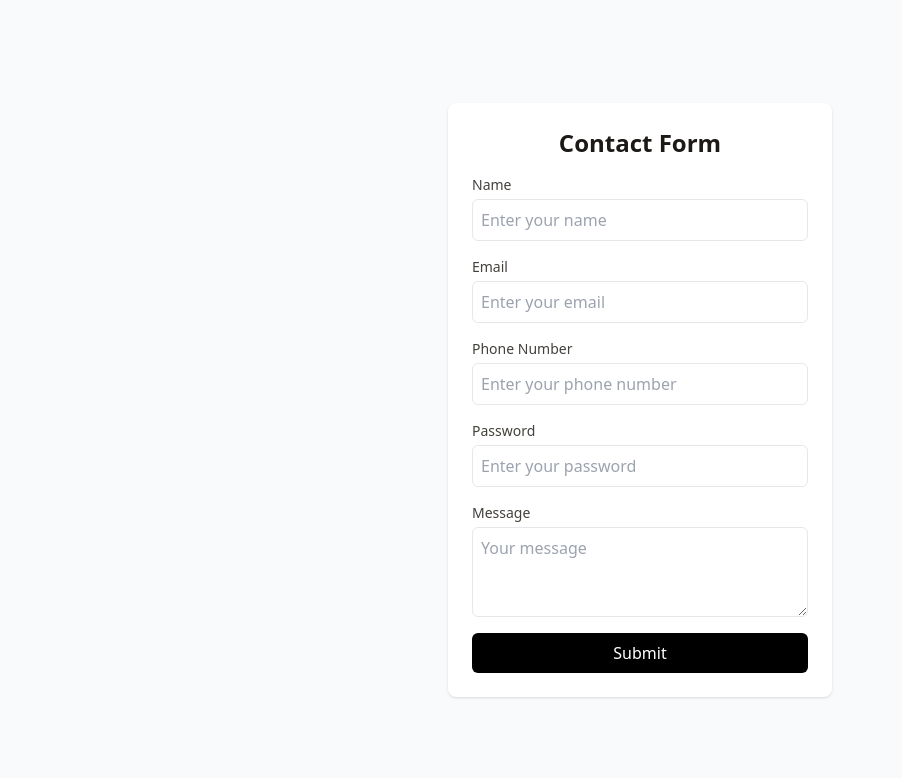
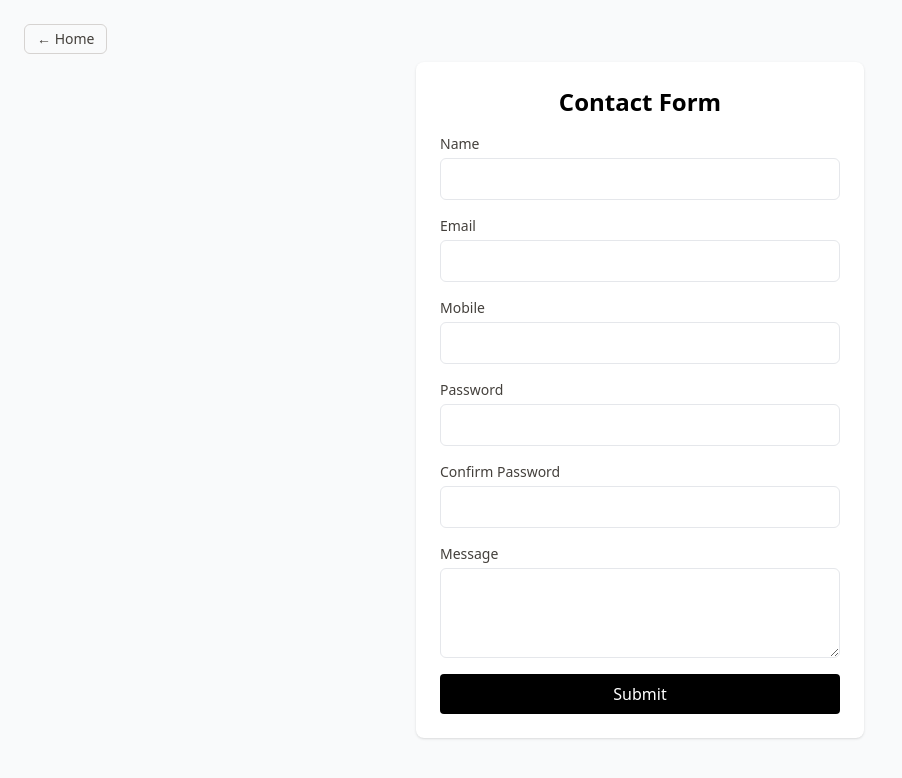
Before and after one commit to mansid090/my-react-app, a React (Vite) app: page /form in a window 1280 px wide. Shown: the top 778 px of the page, without its empty margins (0-902 px from the left). Built offline with nearby package versions, Linux system fonts and the light colour scheme.

Commit message:
added form

```diff
--- a/package.json
+++ b/package.json
@@ -10,6 +10,7 @@
     "preview": "vite preview"
   },
   "dependencies": {
+    "formik": "^2.4.9",
     "react": "^19.2.0",
     "react-dom": "^19.2.0",
     "react-router-dom": "^7.11.0"
--- a/src/pages/Counter.jsx
+++ b/src/pages/Counter.jsx
@@ -1,11 +1,16 @@
 import Button from "../Components/Button";
 import { useCounter } from "../hooks/useCounter";
+import { Link } from "react-router-dom";
 export default function Counter() {
   const { count, increment, decrement, reset } = useCounter(0);
 
   return (
     <main className="min-h-screen min-w-screen bg-white flex flex-col justify-center items-center">
-
+      <Link to="/" className="absolute top-6 left-6">
+        <Button className="px-3 py-1 text-sm rounded-md border border-stone-300 text-stone-700 hover:bg-stone-100 transition">
+          ← Home
+        </Button>
+      </Link>
       <div className="font-bold text-5xl gap-4">
         <h1>Counter App</h1>
       </div>
--- a/src/pages/Forms.jsx
+++ b/src/pages/Forms.jsx
@@ -1,83 +1,142 @@
-import { useState } from "react";
+import { useFormik } from "formik";
 import Button from "../Components/Button";
 import Input from "../Components/Input";
-
-export default function Forms() {
-  const [formData, setFormData] = useState({
+import {Link} from 'react-router-dom'
+export default function FormPage() {
+  const formik = useFormik({
+    initialValues: {
       name: "",
       email: "",
-    phone: "",
+      mobile: "",
       password: "",
+      confirmPassword: "",
       message: "",
-  });
+    },
 
-  function handleChange(e) {
-    const { name, value } = e.target;
+    validate(values) {
+      const errors = {};
 
-    setFormData((prev) => ({
-      ...prev,
-      [name]: value,
-    }));
+      if (!values.name) {
+        errors.name = "Name is required";
       }
 
-  function handleSubmit(e) {
-    e.preventDefault();
-    console.log("Form submitted:", formData);
+      if (!values.email) {
+        errors.email = "Email is required";
+      } else if (!values.email.includes("@")) {
+        errors.email = "Invalid email address";
       }
+
+      if (!values.mobile) {
+        errors.mobile = "Mobile number is required";
+      } else if (values.mobile.length !== 10) {
+        errors.mobile = "Mobile number must be 10 digits";
+      }
+
+      if (!values.password) {
+        errors.password = "Password is required";
+      } else if (values.password.length < 6) {
+        errors.password = "Password must be at least 6 characters";
+      }
+
+      if (!values.confirmPassword) {
+        errors.confirmPassword = "Please confirm your password";
+      } else if (values.confirmPassword !== values.password) {
+        errors.confirmPassword = "Passwords do not match";
+      }
+
+      return errors;
+    },
+
+    onSubmit(values) {
+      console.log("Form submitted with data:", values);
+      alert("Form submitted successfully");
+    },
+  });
 
   return (
     <main className="min-h-screen flex items-center justify-center bg-gray-50">
+      <Link to="/" className="absolute top-6 left-6">
+        <Button className="px-3 py-1 text-sm rounded-md border border-stone-300 text-stone-700 hover:bg-stone-100 transition">
+          ← Home
+        </Button>
+      </Link>
+
       <form
-        onSubmit={handleSubmit}
-        className="w-full max-w-sm bg-white p-6 rounded-lg shadow space-y-4"
+        onSubmit={formik.handleSubmit}
+        className="bg-white p-6 rounded-lg shadow w-full max-w-md space-y-4"
       >
-        <h1 className="text-2xl font-bold text-center text-stone-900">
-          Contact Form
-        </h1>
+        <h1 className="text-2xl font-bold text-center">Contact Form</h1>
+
 
         <Input
           label="Name"
           id="name"
           name="name"
-          type="text"
-          value={formData.name}
-          onChange={handleChange}
-          placeholder="Enter your name"
-          required
+          value={formik.values.name}
+          onChange={formik.handleChange}
+          onBlur={formik.handleBlur}
         />
+        {formik.touched.name && formik.errors.name && (
+          <p className="text-red-500 text-sm">{formik.errors.name}</p>
+        )}
+
 
         <Input
           label="Email"
           id="email"
           name="email"
           type="email"
-          value={formData.email}
-          onChange={handleChange}
-          placeholder="Enter your email"
-          required
+          value={formik.values.email}
+          onChange={formik.handleChange}
+          onBlur={formik.handleBlur}
         />
+        {formik.touched.email && formik.errors.email && (
+          <p className="text-red-500 text-sm">{formik.errors.email}</p>
+        )}
+
 
         <Input
-          label="Phone Number"
-          id="phone"
-          name="phone"
+          label="Mobile"
+          id="mobile"
+          name="mobile"
           type="tel"
-          value={formData.phone}
-          onChange={handleChange}
-          placeholder="Enter your phone number"
-          required
+          value={formik.values.mobile}
+          onChange={formik.handleChange}
+          onBlur={formik.handleBlur}
         />
+        {formik.touched.mobile && formik.errors.mobile && (
+          <p className="text-red-500 text-sm">{formik.errors.mobile}</p>
+        )}
+
 
         <Input
           label="Password"
           id="password"
           name="password"
           type="password"
-          value={formData.password}
-          onChange={handleChange}
-          placeholder="Enter your password"
-          required
+          value={formik.values.password}
+          onChange={formik.handleChange}
+          onBlur={formik.handleBlur}
         />
+        {formik.touched.password && formik.errors.password && (
+          <p className="text-red-500 text-sm">{formik.errors.password}</p>
+        )}
+
+
+        <Input
+          label="Confirm Password"
+          id="confirmPassword"
+          name="confirmPassword"
+          type="password"
+          value={formik.values.confirmPassword}
+          onChange={formik.handleChange}
+          onBlur={formik.handleBlur}
+        />
+        {formik.touched.confirmPassword && formik.errors.confirmPassword && (
+          <p className="text-red-500 text-sm">
+            {formik.errors.confirmPassword}
+          </p>
+        )}
 
 
         <div className="flex flex-col gap-1">
@@ -88,16 +147,15 @@ export default function Forms() {
             id="message"
             name="message"
             rows="3"
-            value={formData.message}
-            onChange={handleChange}
+            value={formik.values.message}
+            onChange={formik.handleChange}
             className="border rounded-md p-2 focus:outline-none focus:ring-2 focus:ring-black"
-            placeholder="Your message"
           />
         </div>
 
         <Button
           type="submit"
-          className="w-full bg-black text-white py-2 rounded-md hover:bg-stone-800 transition"
+          className="w-full bg-black text-white py-2 rounded"
         >
           Submit
         </Button>
```
Also changed, not shown: 1 other file (tests, documents, lock files or other folders). Lines whose indentation alone changed are shown as unchanged.
